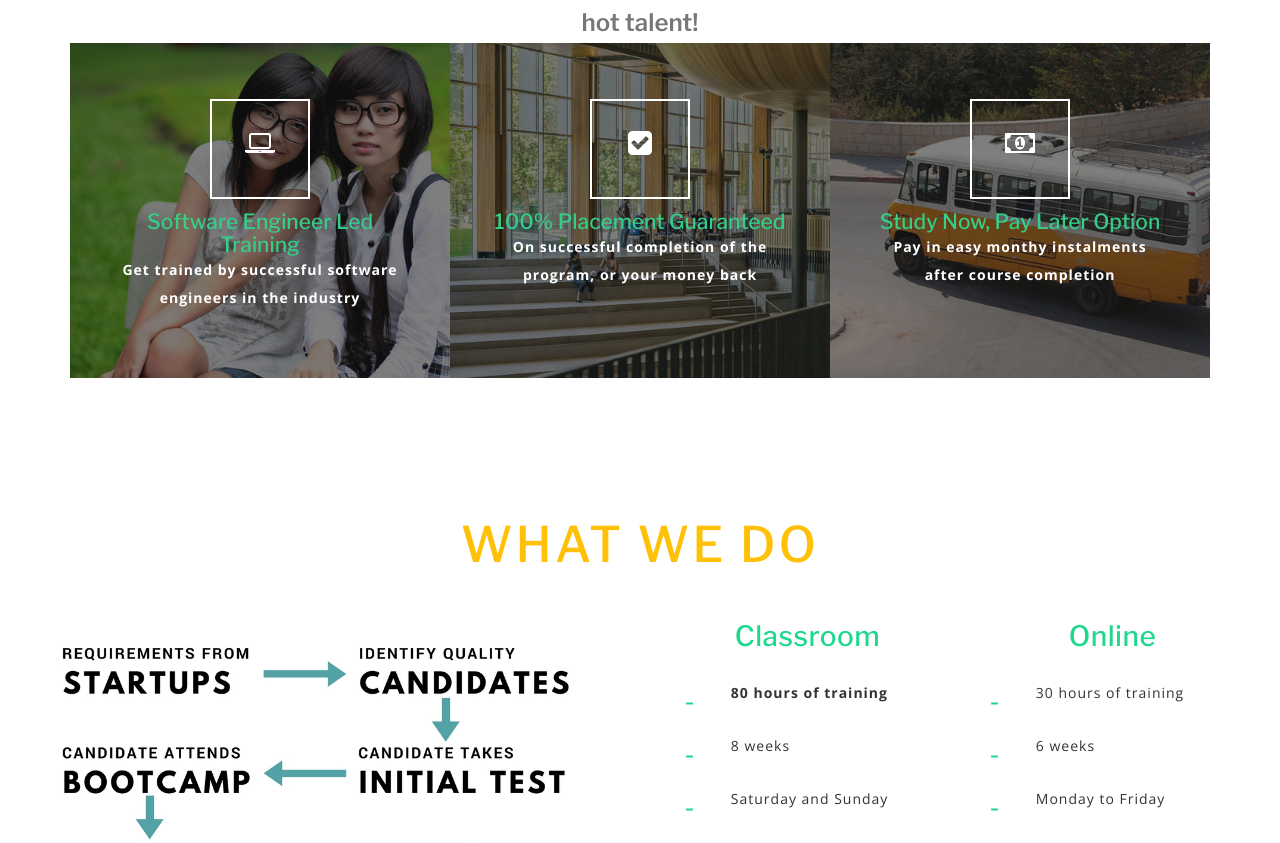
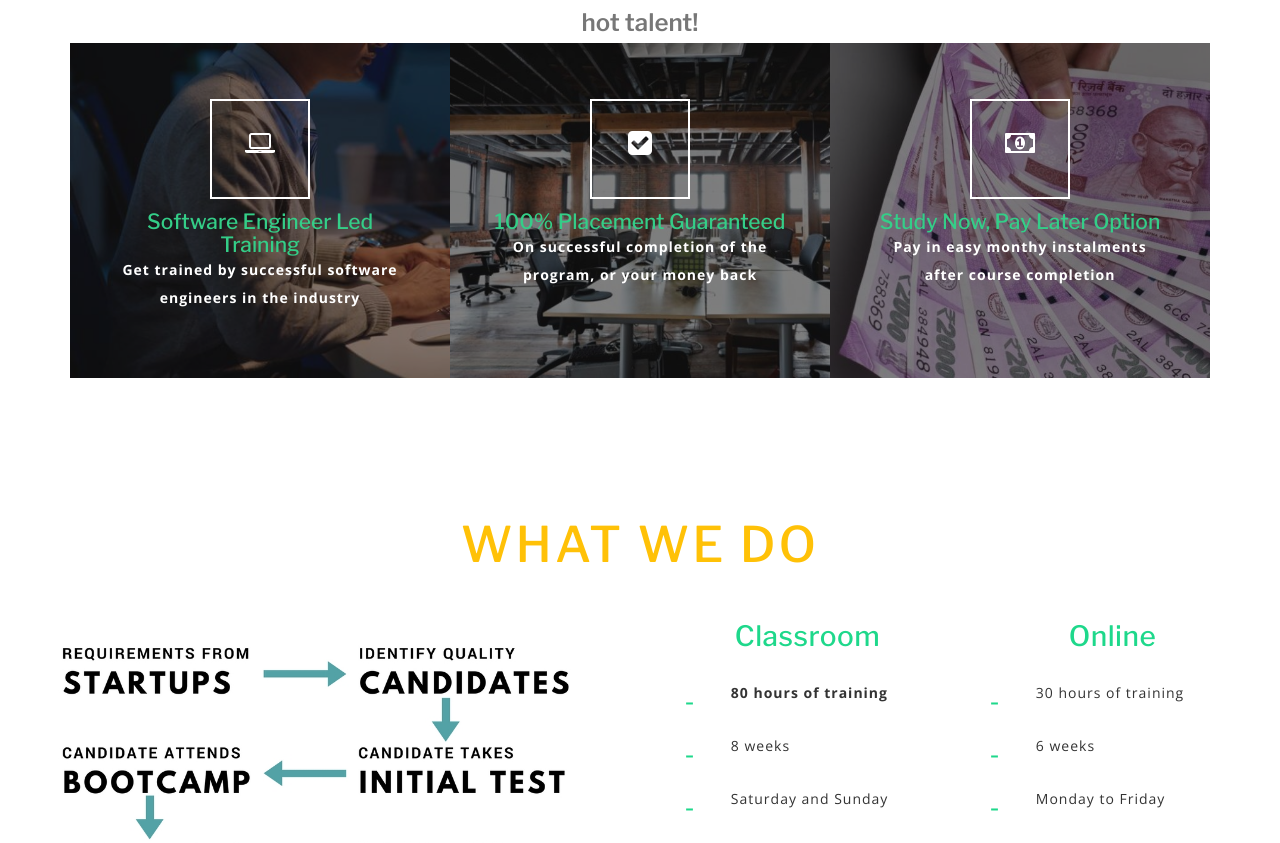
Before and after one commit to sunil3590/upskillvalley, a plain HTML site: page index.html in a window 1280 px wide. Shown: the part 925-1768 px from the top of the page. Drawn offline with nearby package versions, Linux system fonts and the light colour scheme.

Commit message:
new images

```diff
--- a/css/style.css
+++ b/css/style.css
@@ -1109,7 +1109,7 @@ select#category1 {
 }
 /*-- banner-bottom --*/
 .agileits_banner_bottom_left{
-	background:url(../images/ab143.jpg) no-repeat 0px 0px;
+	background:url(../images/new/engg.jpg) no-repeat 0px 0px;
 	background-size:cover;
 	-webkit-background-size:cover;
 	-moz-background-size:cover;
@@ -1117,7 +1117,7 @@ select#category1 {
 	-ms-background-size:cover;
 }
 .agileits_banner_bottom_left1{
-	background:url(../images/ab1432.jpg) no-repeat 0px 0px;
+	background:url(../images/new/placement.jpg) no-repeat 0px 0px;
 	background-size:cover;
 	-webkit-background-size:cover;
 	-moz-background-size:cover;
@@ -1125,7 +1125,7 @@ select#category1 {
 	-ms-background-size:cover;
 }
 .agileits_banner_bottom_left2{
-	background:url(../images/ab1433.jpg) no-repeat 0px 0px;
+	background:url(../images/new/loan.jpg) no-repeat 0px 0px;
 	background-size:cover;
 	-webkit-background-size:cover;
 	-moz-background-size:cover;
```
Also changed, not shown: images/new/engg.jpg (added), images/new/loan.jpg (added), images/new/placement.jpg (added).
